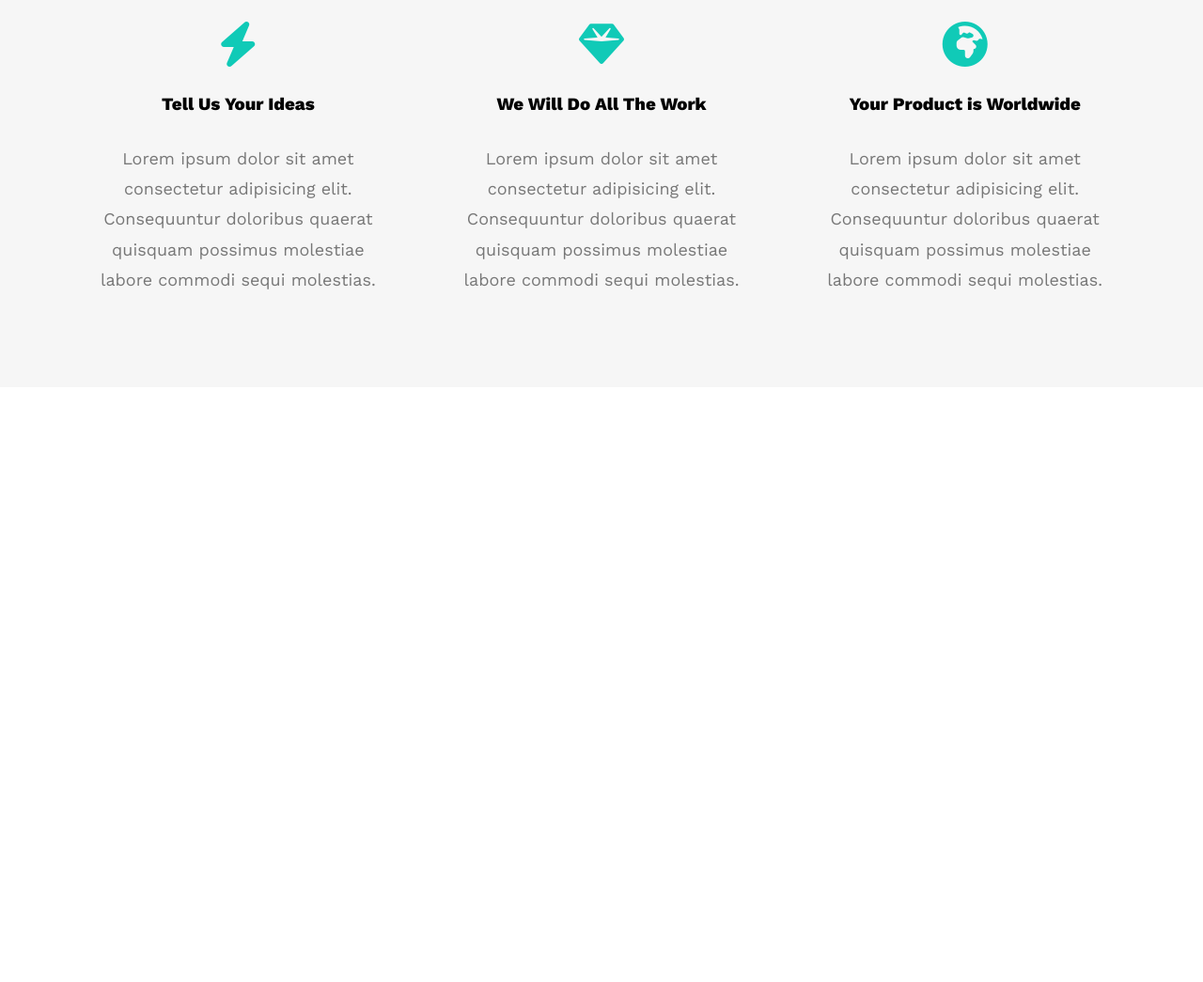
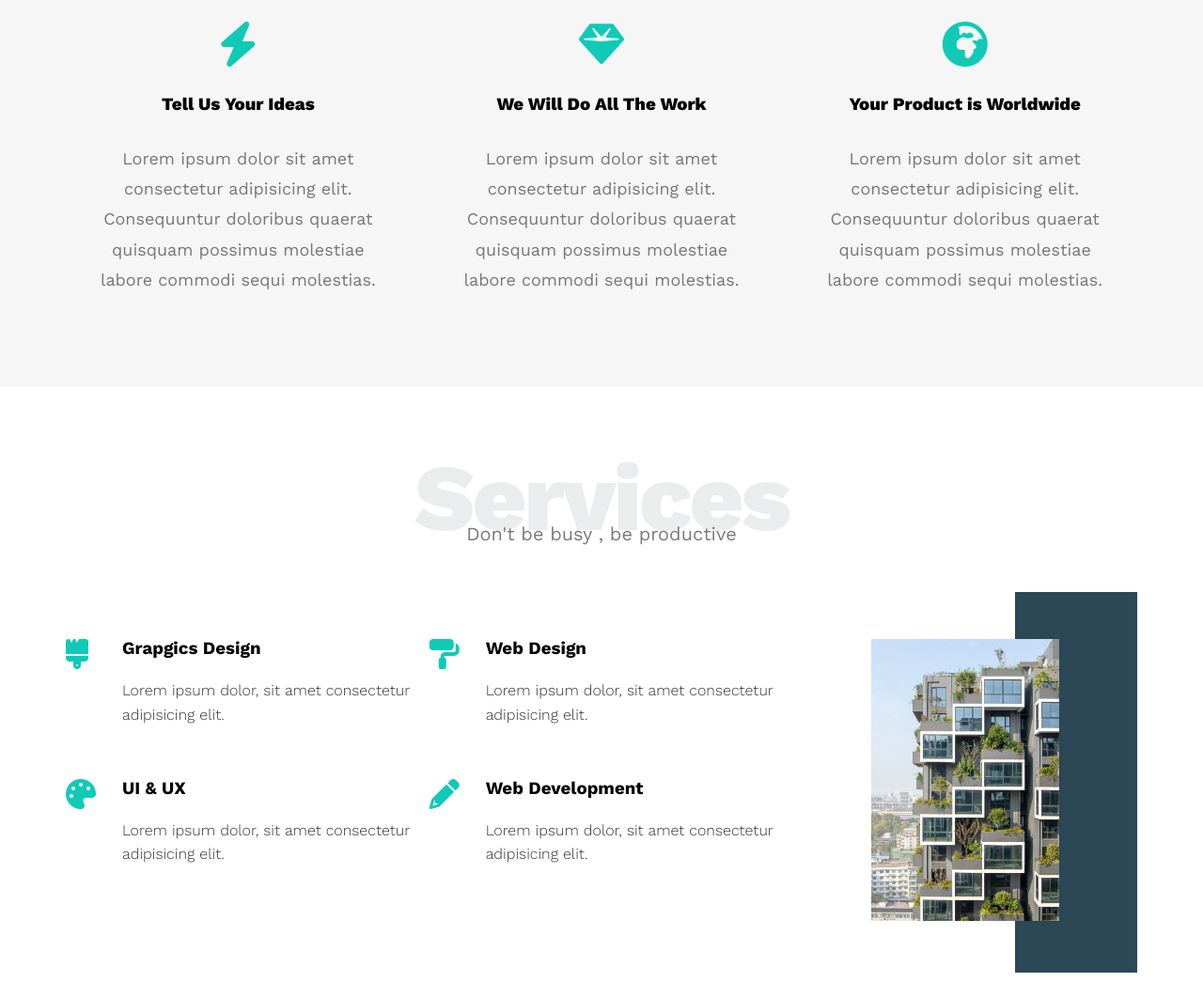
Before and after one commit to ahmad-aqr/leon-agency, a plain HTML site: page index.html in a window 1280 px wide. Shown: the part 857-1902 px from the top of the page at 94% size. Before the commit the page ends 1269 px from the top, so only its background shows below. Drawn offline with nearby package versions, Linux system fonts and the light colour scheme.

Commit message:
services section

```diff
--- a/css/leon.css
+++ b/css/leon.css
@@ -1,6 +1,7 @@
 /* start variables */
 :root {
 	--primary-color: #10cab7;
+	--secondary-color: #2c4755;
 }
 /* start global rules */
 * {
@@ -46,6 +47,36 @@ body {
 	}
 }
 /* end global rules */
+
+/* start components */
+
+.special-heading {
+	color: #ebeced;
+	font-size: 100px;
+	text-align: center;
+	font-weight: 800;
+	letter-spacing: -3px;
+	margin: 0;
+}
+
+.special-heading + p {
+	margin: -30px 0 0 0 ;
+	font-size: 20px;
+	text-align: center;
+	color: #797979;
+}
+
+@media (max-width : 767px) {
+	.special-heading {
+		font-size: 60px;
+	}
+
+	.special-heading + p{
+		margin-top: -20px;
+	}
+}
+
+/* end components  */
 
 /* start header */
 .header{
@@ -207,3 +238,73 @@ body {
 	font-size: 18px;
 }
 /* end feature  */
+
+/* start services */
+
+.services {
+	padding-top: 60px;
+	padding-bottom: 60px;
+}
+.services .services-content{
+	display: grid;
+	grid-template-columns: repeat(auto-fill, minmax(300px , 1fr));
+	grid-gap: 20px;
+	margin-top: 100px;
+}
+
+.services .services-content .srv {
+	display: flex;
+	margin-bottom: 40px;
+}
+
+@media (max-width : 767px) {
+	.services .services-content .srv{
+		flex-direction: column;
+		text-align: center;
+	}
+}
+
+.services .services-content .srv .text {
+	flex: 1;
+
+}
+.services .services-content .srv em {
+	color: var(--primary-color);
+	flex-basis: 60px;
+}
+
+.services .services-content .srv h3 {
+	margin: 0 0 20px 0;
+}
+.services .services-content .srv p {
+	color: #333;
+	font-weight: 300;
+	line-height: 1.6;
+}
+
+.services .services-content .image {
+	text-align: center;
+	position: relative;
+}
+
+.services .services-content .image::before {
+	content: "";
+	background-color: var(--secondary-color);
+	width: 130px;
+	height: calc(100% + 100px);
+	top: -50px;
+	position: absolute;
+	right: 0;
+	z-index: -1;
+}
+
+.services .services-content .image img {
+	height: 300px;
+}
+
+@media (max-width : 1199px){
+	.image-column{
+		display: none;
+	}
+}
+/* end services */
--- a/index.html
+++ b/index.html
@@ -68,5 +68,57 @@
 		</div>
 	</div>
 	<!-- end Features -->
+	<!-- start services -->
+	<div class="services">
+		<div class="container">
+			<h2 class="special-heading">Services</h2>
+			<p>Don't be busy , be productive </p>
+			<div class="services-content">
+				<div class="col">
+					<!-- service 1  -->
+					<div class="srv">
+						<em class="fa-solid fa-brush fa-2x"></em>
+						<div class="text">
+							<h3> Grapgics Design </h3>
+							<p>Lorem ipsum dolor, sit amet consectetur adipisicing elit.</p>
+						</div>
+					</div>
+					<!-- service 2 -->
+					<div class="srv">
+						<em class="fa-solid fa-palette fa-2x"></em>
+						<div class="text">
+							<h3> UI & UX</h3>
+							<p>Lorem ipsum dolor, sit amet consectetur adipisicing elit.</p>
+						</div>
+					</div>
+				</div>
+				<div class="col">
+					<!-- service 3  -->
+					<div class="srv">
+						<em class="fa-solid fa-paint-roller fa-2x"></em>
+						<div class="text">
+							<h3> Web Design </h3>
+							<p>Lorem ipsum dolor, sit amet consectetur adipisicing elit.</p>
+						</div>
+					</div>
+					<!-- service 4 -->
+					<div class="srv">
+						<em class="fa-solid fa-pencil fa-2x"></em>
+						<div class="text">
+							<h3> Web Development</h3>
+							<p>Lorem ipsum dolor, sit amet consectetur adipisicing elit.</p>
+						</div>
+					</div>
+				</div>
+				<div class="col">
+					<div class="image image-column">
+						<img src="./images/services.webp" alt="">
+					</div>
+				</div>
+			</div>
+		</div>
+	</div>
+	<!-- end services -->
+
 </body>
 </html>
```
Also changed, not shown: images/services.webp (added).
